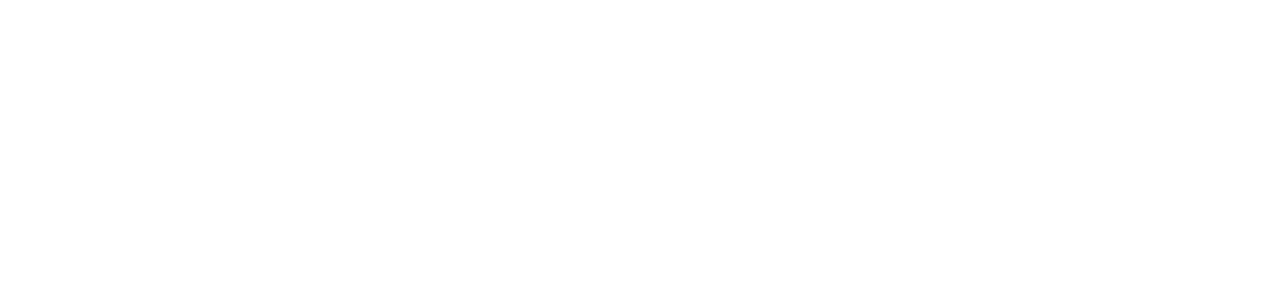
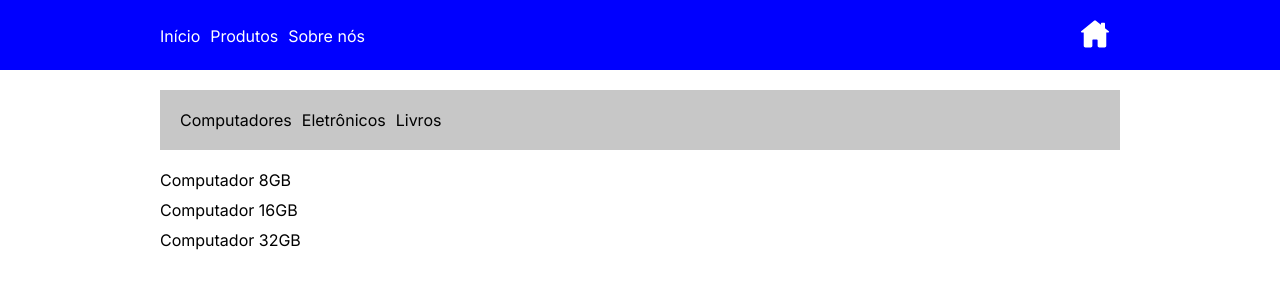
Before and after one commit to lucasdanilox/desafio-rotas-react, a React (Vite) app: page /computers in a window 1280 px wide. Before the commit this address had no page. Shown: the top 300 px of the page. Built offline with nearby package versions, Linux system fonts and the light colour scheme.

Commit message:
Page computers

```diff
--- a/src/App.tsx
+++ b/src/App.tsx
@@ -2,6 +2,7 @@
 import Home from "./routes/Home";
 import HomeBody from "./routes/Home/HomeBody";
 import Products from "./routes/Products";
+import Computers from "./routes/Products/Computers";
 
 export default function App() {
 
@@ -11,7 +12,9 @@
       <Routes>
         <Route path="/" element={<Home />} >
           <Route index element={<HomeBody />} />
-          <Route path="/products" element={<Products/>} />
+          <Route path="/products" element={<Products />} />
+          <Route path="/computers" element={<Computers />}>
+          </Route>
         </Route>
       </Routes>
     </BrowserRouter>
--- /dev/null
+++ b/src/routes/Products/Computers/index.tsx
@@ -0,0 +1,20 @@
+import Products from '..';
+import './styles.css';
+
+export default function Computers() {
+
+    return (
+        <>
+
+            <Products />
+            <div className="list-computer">
+                <ul className="list-products">
+                    <li><a href="#">Computador 8GB</a> </li>
+                    <li><a href="#">Computador 16GB</a> </li>
+                    <li><a href="#">Computador 32GB</a> </li>
+                </ul>
+            </div>
+        </>
+
+    );
+}
--- /dev/null
+++ b/src/routes/Products/Computers/styles.css
@@ -0,0 +1,9 @@
+.list-computer{
+    padding-top: 20px;
+    max-width: 960px;
+    margin: 0 auto;
+}
+
+.list-products li{
+    padding-bottom: 10px;
+}
--- a/src/routes/Products/styles.css
+++ b/src/routes/Products/styles.css
@@ -14,13 +14,3 @@
     font-size: 16px;
     padding-right: 10px;
 }
-
-.list-computer{
-    padding-top: 20px;
-    max-width: 960px;
-    margin: 0 auto;
-}
-
-.list-products li{
-    padding-bottom: 10px;
-}
```
